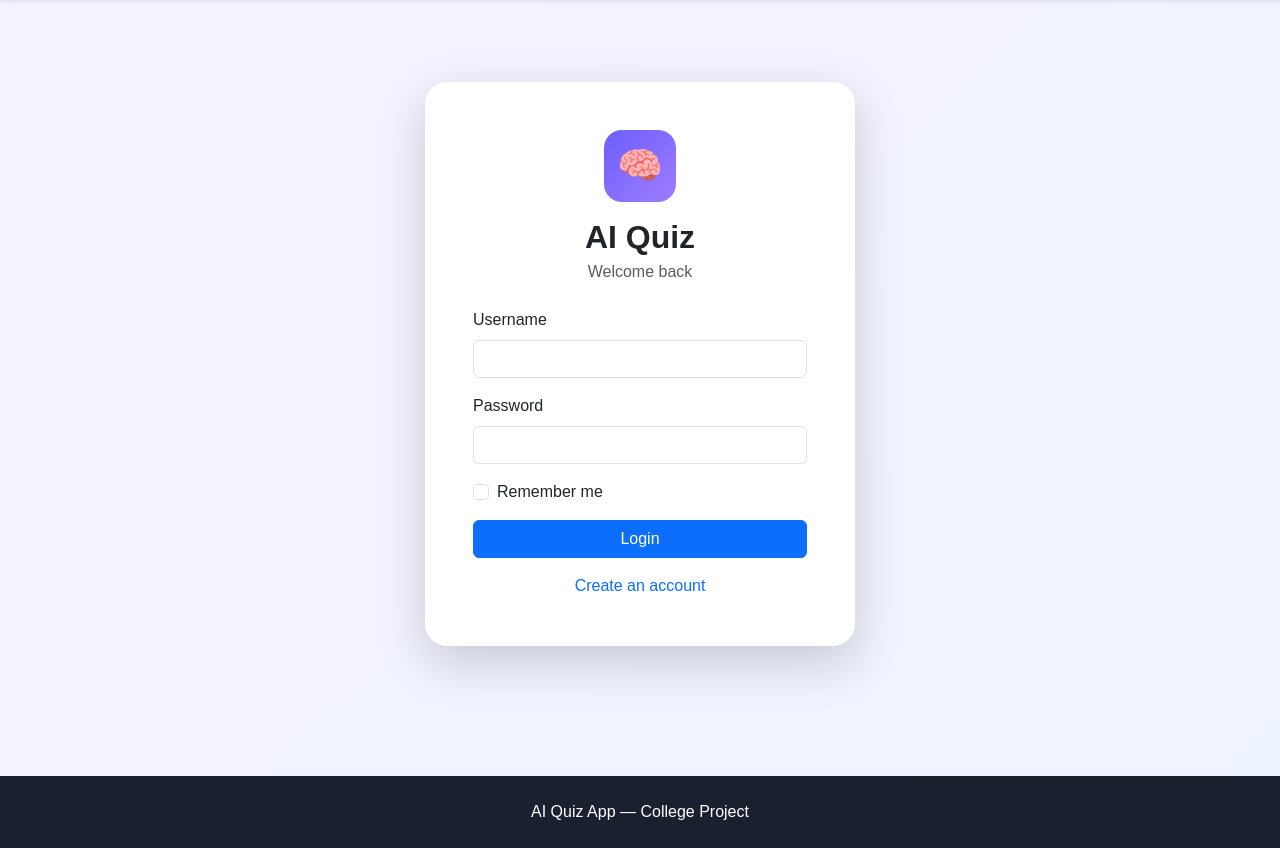
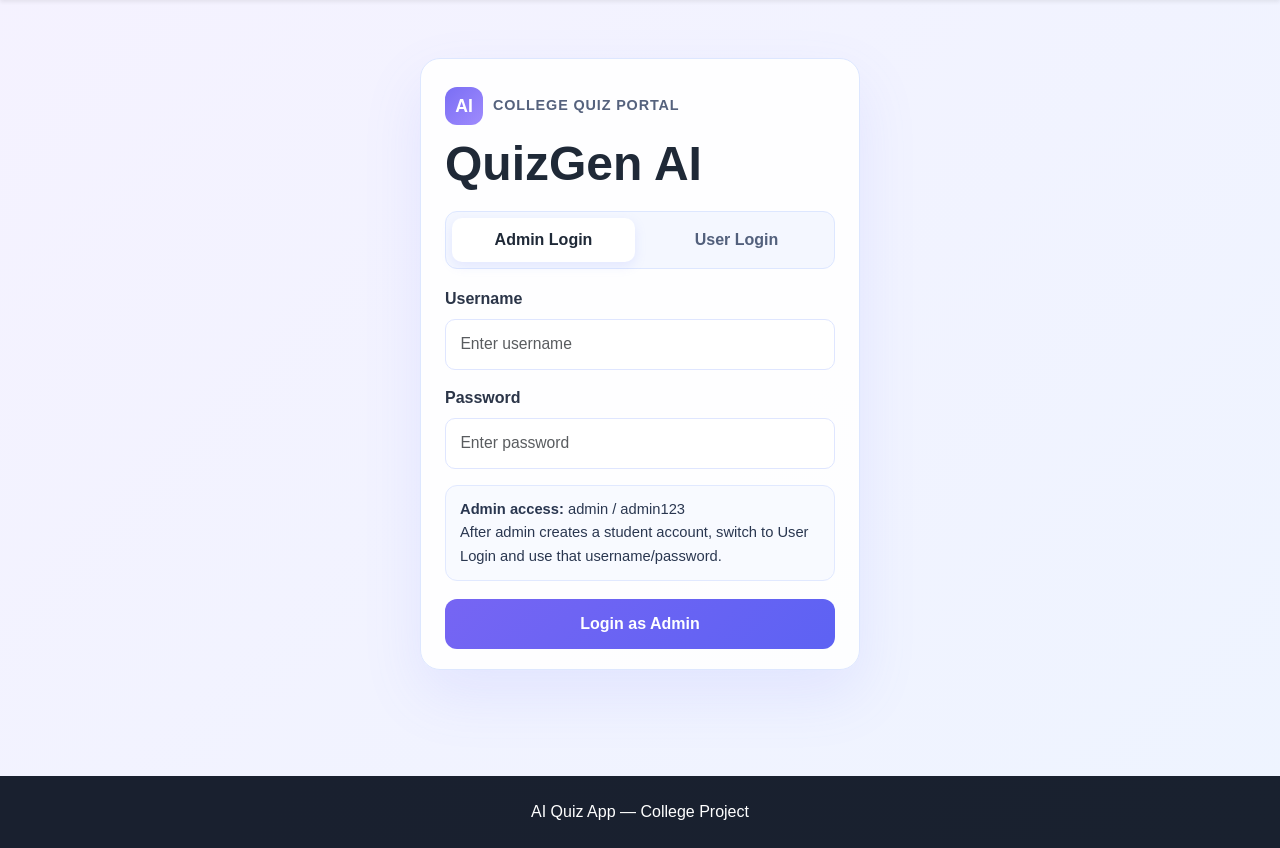
Before and after one commit to omkar-afk1213/AI-Quiz-App, a Flask app: page /login in a window 1280 px wide. Shown: the part 56-904 px from the top of the page. Run offline with Flask 3, Linux system fonts and the light colour scheme.

Commit message:
Prepare app for Render deployment

```diff
--- a/config.py
+++ b/config.py
@@ -17,4 +17,4 @@ class Config:
     GEMINI_API_KEY = os.getenv("GEMINI_API_KEY")
     OPENAI_API_KEY = os.getenv("OPENAI_API_KEY")
     ADMIN_USERNAME = "admin"
-    ADMIN_PASSWORD = "Admin@123"
+    ADMIN_PASSWORD = "admin123"
--- a/routes/auth.py
+++ b/routes/auth.py
@@ -11,22 +11,27 @@ auth_bp = Blueprint("auth", __name__)
 
 @auth_bp.route("/login", methods=["GET", "POST"])
 def login():
+    login_role = request.form.get("role", "admin") if request.method == "POST" else "admin"
+
     if request.method == "POST":
         username = request.form.get("username", "").strip()
         password = request.form.get("password", "")
         remember = bool(request.form.get("remember_me"))
 
         user = User.verify_login(username, password)
-        if user:
+        if user and ((login_role == "admin" and user.role == "admin") or (login_role == "user" and user.role == "user")):
             login_user(user, remember=remember)
             if user.role == "admin":
                 return redirect(url_for("admin.dashboard"))
             return redirect(url_for("quiz.home"))
 
-        flash("Invalid username or password.", "danger")
-        return render_template("auth/login.html")
+        if username and password:
+            flash("Invalid username or password for the selected login type.", "danger")
+        else:
+            flash("Username and password are required.", "danger")
+        return render_template("auth/login.html", login_role=login_role)
 
-    return render_template("auth/login.html")
+    return render_template("auth/login.html", login_role=login_role)
 
 
 @auth_bp.route("/logout")
--- a/static/css/style.css
+++ b/static/css/style.css
@@ -6,6 +6,10 @@
   --success: #1dbf73;
   --danger: #e74c3c;
   --text: #1f2937;
+  --portal-bg: #ecf4ff;
+  --portal-card: rgba(255,255,255,0.9);
+  --portal-line: #dde7ff;
+  --portal-soft: #f4f7ff;
 }
 
 body {
@@ -19,22 +23,126 @@ body {
   min-height: calc(100vh - 120px);
 }
 
-.auth-card {
-  width: min(100%, 430px);
-  border-radius: 22px;
-}
-
-.brand-icon {
-  width: 72px;
-  height: 72px;
-  border-radius: 18px;
-  background: linear-gradient(135deg, var(--primary), #9d7dff);
-  color: white;
-  font-size: 2.3rem;
+.portal-shell {
+  min-height: calc(100vh - 120px);
   display: flex;
   align-items: center;
   justify-content: center;
-  margin: 0 auto 1rem;
+  padding: 30px 15px;
+}
+
+.portal-card {
+  width: min(100%, 440px);
+  background: var(--portal-card);
+  border: 1px solid var(--portal-line);
+  border-radius: 20px;
+  box-shadow: 0 25px 60px rgba(115, 123, 255, 0.12);
+  padding: 28px 24px 20px;
+}
+
+.portal-header {
+  display: flex;
+  align-items: center;
+  gap: 10px;
+  margin-bottom: 10px;
+}
+
+.portal-badge {
+  width: 38px;
+  height: 38px;
+  border-radius: 12px;
+  background: linear-gradient(135deg, #7a6ef4, #9f8bfd);
+  color: #fff;
+  display: inline-flex;
+  align-items: center;
+  justify-content: center;
+  font-weight: 700;
+  font-size: 1.1rem;
+}
+
+.portal-subtitle {
+  margin: 0;
+  font-size: 0.9rem;
+  font-weight: 700;
+  letter-spacing: 0.06em;
+  color: #55627d;
+  text-transform: uppercase;
+}
+
+.portal-title {
+  font-size: clamp(2.2rem, 5vw, 3rem);
+  font-weight: 800;
+  margin-bottom: 18px;
+  color: #1f2937;
+}
+
+.role-toggle {
+  display: grid;
+  grid-template-columns: 1fr 1fr;
+  gap: 10px;
+  background: var(--portal-soft);
+  border: 1px solid var(--portal-line);
+  border-radius: 12px;
+  padding: 6px;
+  margin-bottom: 18px;
+}
+
+.toggle-btn {
+  border: none;
+  background: transparent;
+  border-radius: 10px;
+  padding: 10px 12px;
+  font-weight: 700;
+  color: #52607c;
+  transition: 0.2s ease;
+}
+
+.toggle-btn.active {
+  background: #fff;
+  color: #1f2937;
+  box-shadow: 0 4px 12px rgba(138, 148, 255, 0.16);
+}
+
+.portal-form .form-label {
+  font-weight: 600;
+  color: #2b3548;
+}
+
+.portal-form .form-control {
+  border-radius: 10px;
+  border: 1px solid #dfe6ff;
+  padding: 0.8rem 0.9rem;
+  font-size: 0.98rem;
+}
+
+.portal-form .form-control:focus {
+  border-color: #7b6ef3;
+  box-shadow: 0 0 0 0.2rem rgba(123, 110, 243, 0.15);
+}
+
+.info-box {
+  background: #f8faff;
+  border: 1px solid #e1e9ff;
+  border-radius: 12px;
+  padding: 12px 14px;
+  margin: 16px 0 18px;
+  color: #2a3750;
+  font-size: 0.92rem;
+  line-height: 1.6;
+}
+
+.portal-submit-btn {
+  background: linear-gradient(135deg, #7665f3, #5d62f3);
+  border: none;
+  border-radius: 12px;
+  padding: 0.8rem 1rem;
+  font-weight: 700;
+  color: white;
+}
+
+.portal-submit-btn:hover {
+  background: linear-gradient(135deg, #654ef0, #4c4be4);
+  color: white;
 }
 
 .quiz-card {
--- a/templates/auth/login.html
+++ b/templates/auth/login.html
@@ -3,33 +3,64 @@
 {% block title %}Login | AI Quiz{% endblock %}
 
 {% block content %}
-<div class="auth-page d-flex align-items-center justify-content-center">
-  <div class="card auth-card shadow-lg border-0">
-    <div class="card-body p-4 p-md-5">
-      <div class="text-center mb-4">
-        <div class="brand-icon">🧠</div>
-        <h2 class="fw-bold mb-1">AI Quiz</h2>
-        <p class="text-muted mb-0">Welcome back</p>
+<div class="portal-shell">
+  <div class="portal-card">
+    <div class="portal-header">
+      <span class="portal-badge">AI</span>
+      <p class="portal-subtitle">College Quiz Portal</p>
+    </div>
+
+    <h1 class="portal-title">QuizGen AI</h1>
+
+    <div class="role-toggle" aria-label="Login type selector">
+      <button type="button" class="toggle-btn {% if login_role == 'admin' %}active{% endif %}" data-role="admin">Admin Login</button>
+      <button type="button" class="toggle-btn {% if login_role == 'user' %}active{% endif %}" data-role="user">User Login</button>
+    </div>
+
+    <form method="POST" action="{{ url_for('auth.login') }}" class="portal-form">
+      <input type="hidden" id="loginRole" name="role" value="{{ login_role or 'admin' }}">
+      <div class="mb-3 text-start">
+        <label for="username" class="form-label">Username</label>
+        <input type="text" id="username" name="username" class="form-control" placeholder="Enter username" required>
       </div>
-      <form method="POST" action="{{ url_for('auth.login') }}">
-        <div class="mb-3">
-          <label for="username" class="form-label">Username</label>
-          <input type="text" id="username" name="username" class="form-control" required>
-        </div>
-        <div class="mb-3">
-          <label for="password" class="form-label">Password</label>
-          <input type="password" id="password" name="password" class="form-control" required>
-        </div>
-        <div class="form-check mb-3">
-          <input type="checkbox" class="form-check-input" id="remember_me" name="remember_me">
-          <label class="form-check-label" for="remember_me">Remember me</label>
-        </div>
-        <button type="submit" class="btn btn-primary w-100">Login</button>
-      </form>
-      <div class="text-center mt-3">
-        <a href="{{ url_for('auth.register') }}" class="text-decoration-none">Create an account</a>
+      <div class="mb-3 text-start">
+        <label for="password" class="form-label">Password</label>
+        <input type="password" id="password" name="password" class="form-control" placeholder="Enter password" required>
       </div>
-    </div>
+      <div class="info-box">
+        <strong>Admin access:</strong> admin / admin123<br>
+        After admin creates a student account, switch to User Login and use that username/password.
+      </div>
+      <button type="submit" class="btn portal-submit-btn w-100" id="loginSubmitButton">
+        {% if login_role == 'user' %}Login as User{% else %}Login as Admin{% endif %}
+      </button>
+    </form>
   </div>
 </div>
 {% endblock %}
+
+{% block scripts %}
+<script>
+  document.addEventListener('DOMContentLoaded', function () {
+    const roleInput = document.getElementById('loginRole');
+    const submitButton = document.getElementById('loginSubmitButton');
+    const roleButtons = document.querySelectorAll('.toggle-btn');
+
+    function setRole(role) {
+      roleInput.value = role;
+      const isAdmin = role === 'admin';
+      roleButtons.forEach((button) => {
+        const active = button.dataset.role === role;
+        button.classList.toggle('active', active);
+      });
+      submitButton.textContent = isAdmin ? 'Login as Admin' : 'Login as User';
+    }
+
+    roleButtons.forEach((button) => {
+      button.addEventListener('click', function () {
+        setRole(button.dataset.role);
+      });
+    });
+  });
+</script>
+{% endblock %}
```
Also changed, not shown: models/db.py (+9 -2 lines), static/js/quiz.js (+68 -7 lines), templates/quiz/take.html (+7 -2 lines), quiz.db.
